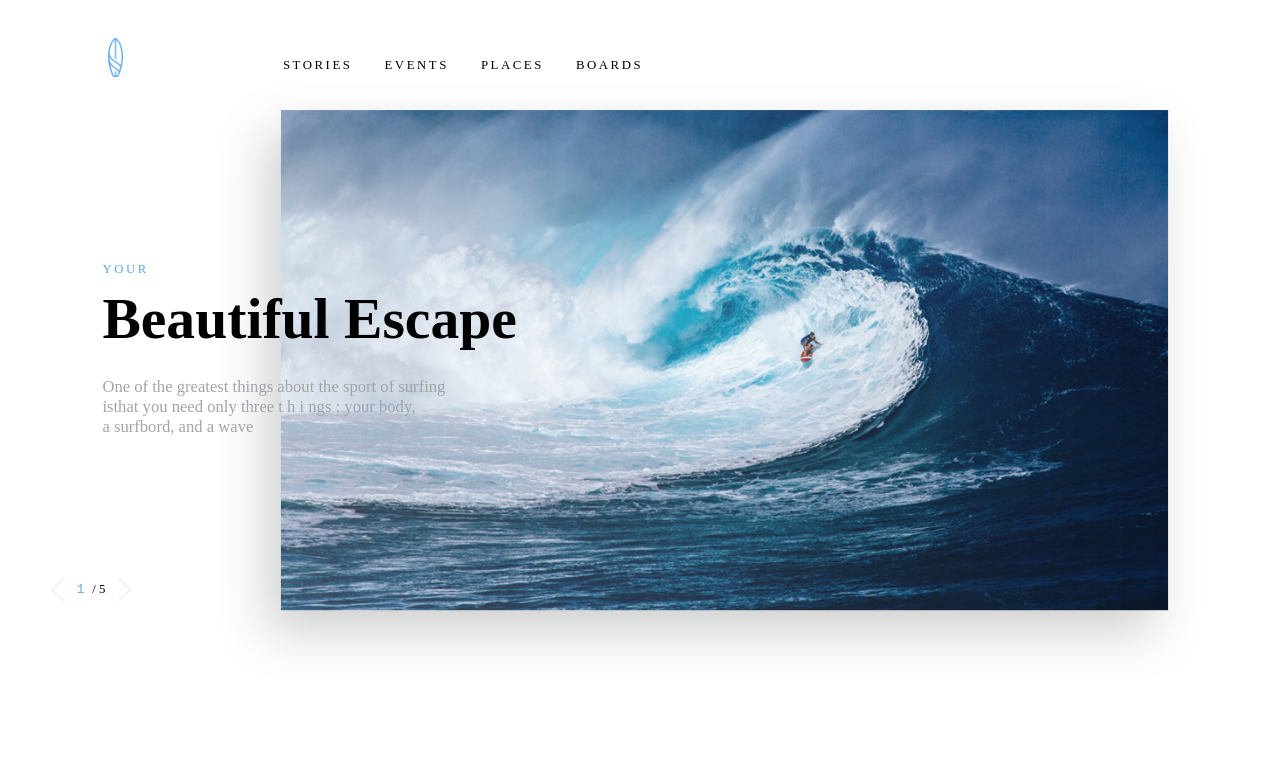
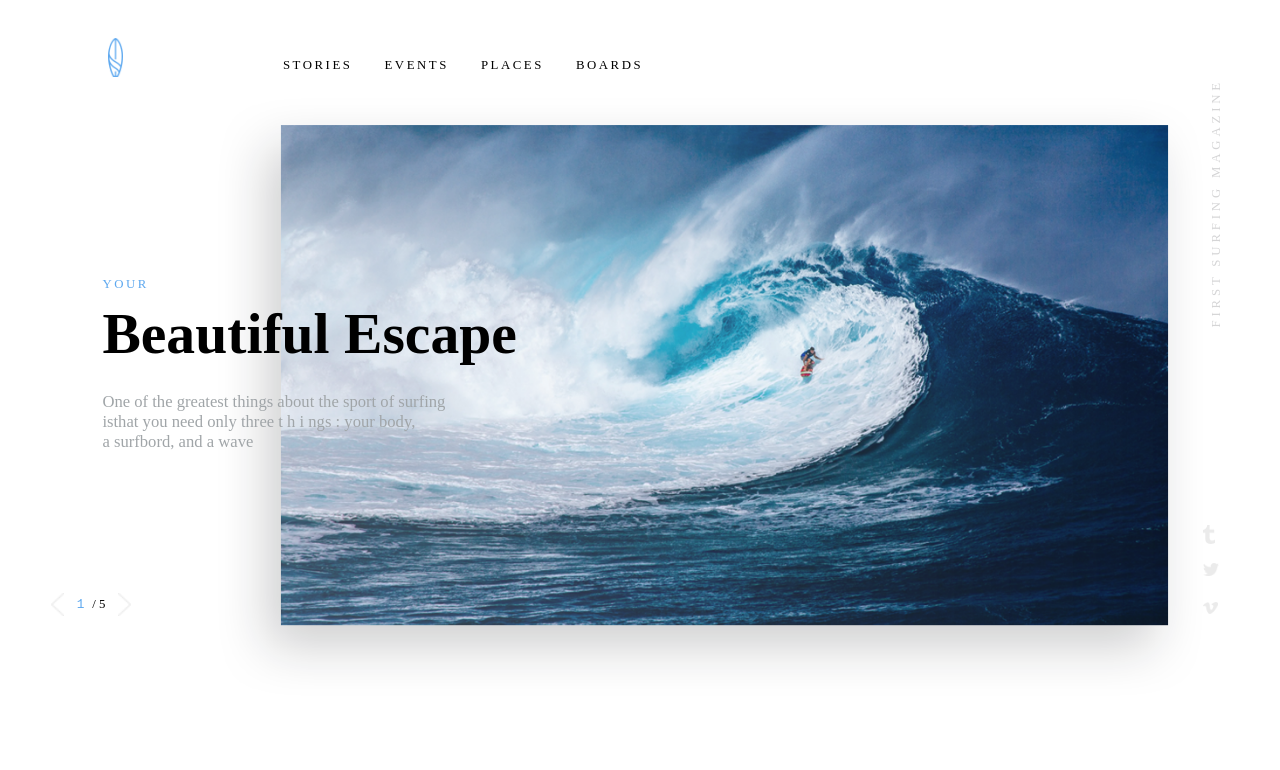
Before and after one commit to mehdi-Jafarzadeh/Surfing-React, a React (Create React App) app: page / in a window 1280 px wide. Shown: the top 770 px of the page. Built offline with nearby package versions, Linux system fonts and the light colour scheme.

Commit message:
finished

```diff
--- a/src/App.js
+++ b/src/App.js
@@ -8,13 +8,13 @@ import P4 from './components/P4/P4';
 import Navbar from './components/Navbar/Navbar';
 import P2 from './components/P2/P2';
 import P3 from './components/P3/P3';
-// import Sidebar from './components/Sidebar/Sidebar';
+import Sidebar from './components/Sidebar/Sidebar';
 
 function App() {
   return (
     <div className="App">
       <Navbar />
-      {/* <Sidebar /> */}
+      <Sidebar />
       <P1 />
       <P2 />
       <P3 />
--- a/src/components/Sidebar/Sidebar.css
+++ b/src/components/Sidebar/Sidebar.css
@@ -1,27 +1,31 @@
-aside {
-
-    width: 8%;
-    position: absolute;
-    top: 0;
-    right: 0;
-}
+aside {}
 aside p {
     color: #D5D5D6;
-    heigh: 300%;
-
     rotate: 270deg;
-    margin-left: -50%;
-    margin-top: 145%;
+    width: 35vw;
+    position: relative;
+    top: 1.5vw;
+    right: -77.5vw;
+    font-size: 1vw;
+    letter-spacing: 0.3vw;
 }
+aside img:hover { cursor: pointer;}
 aside img {
-    display: block;
-    margin: 0 auto;
+    position: absolute;
+    /* display: inline-block; */
+    left: 94vw;
+    height: 1vw;
 }
 .tumblr{
-    margin-top: 335%;
-
+    height: 1.5vw;
+    top: 41vw;
+    /* right: -94vw; */
 }
-.twitter ,
+.twitter{
+    top: 44vw;
+    /* right: -92.5vw; */
+}
 .vimeo{
-    margin-top: 25%;
+    top: 47vw;
+    /* right: -90.5vw; */
 }
```
